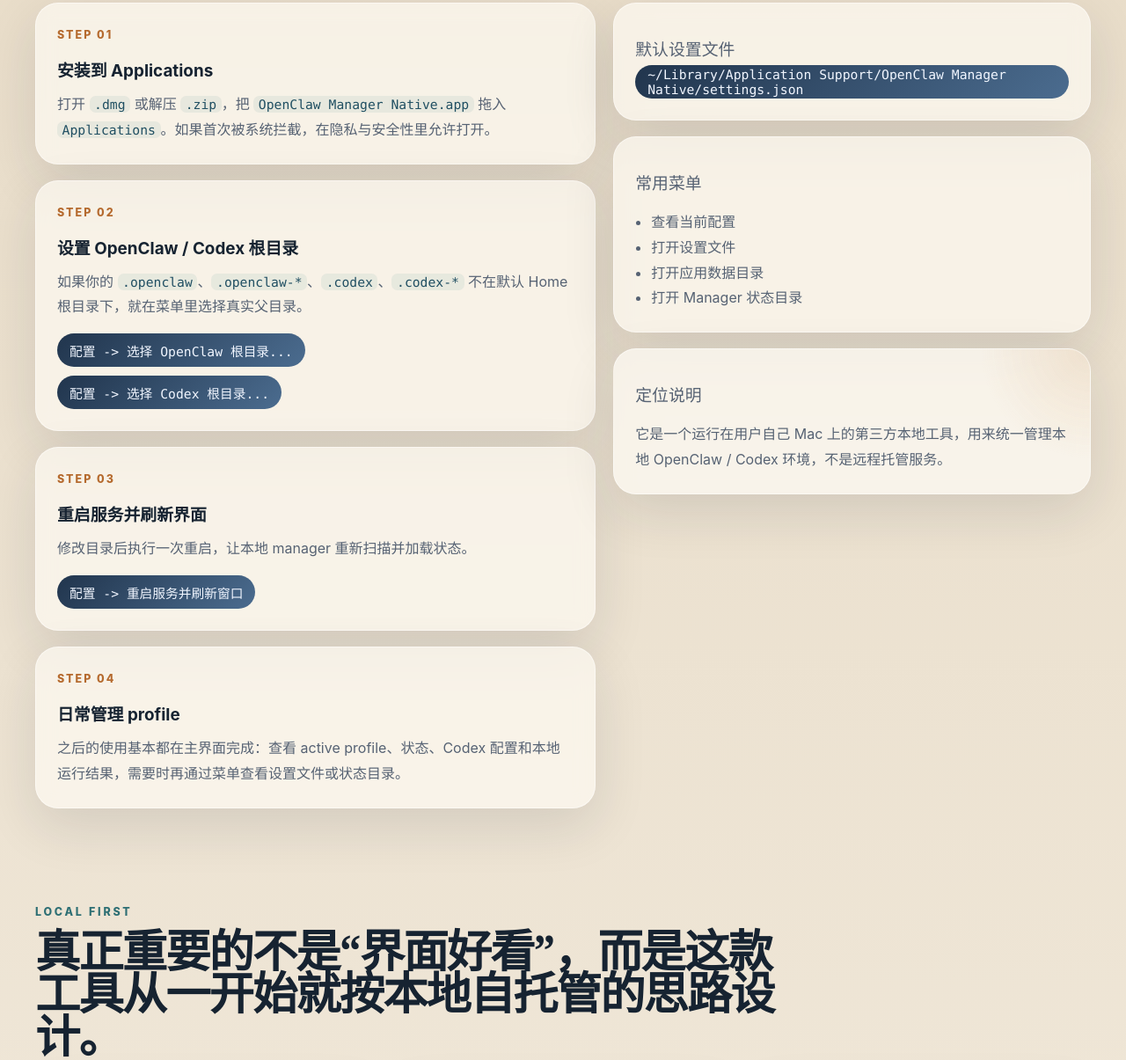
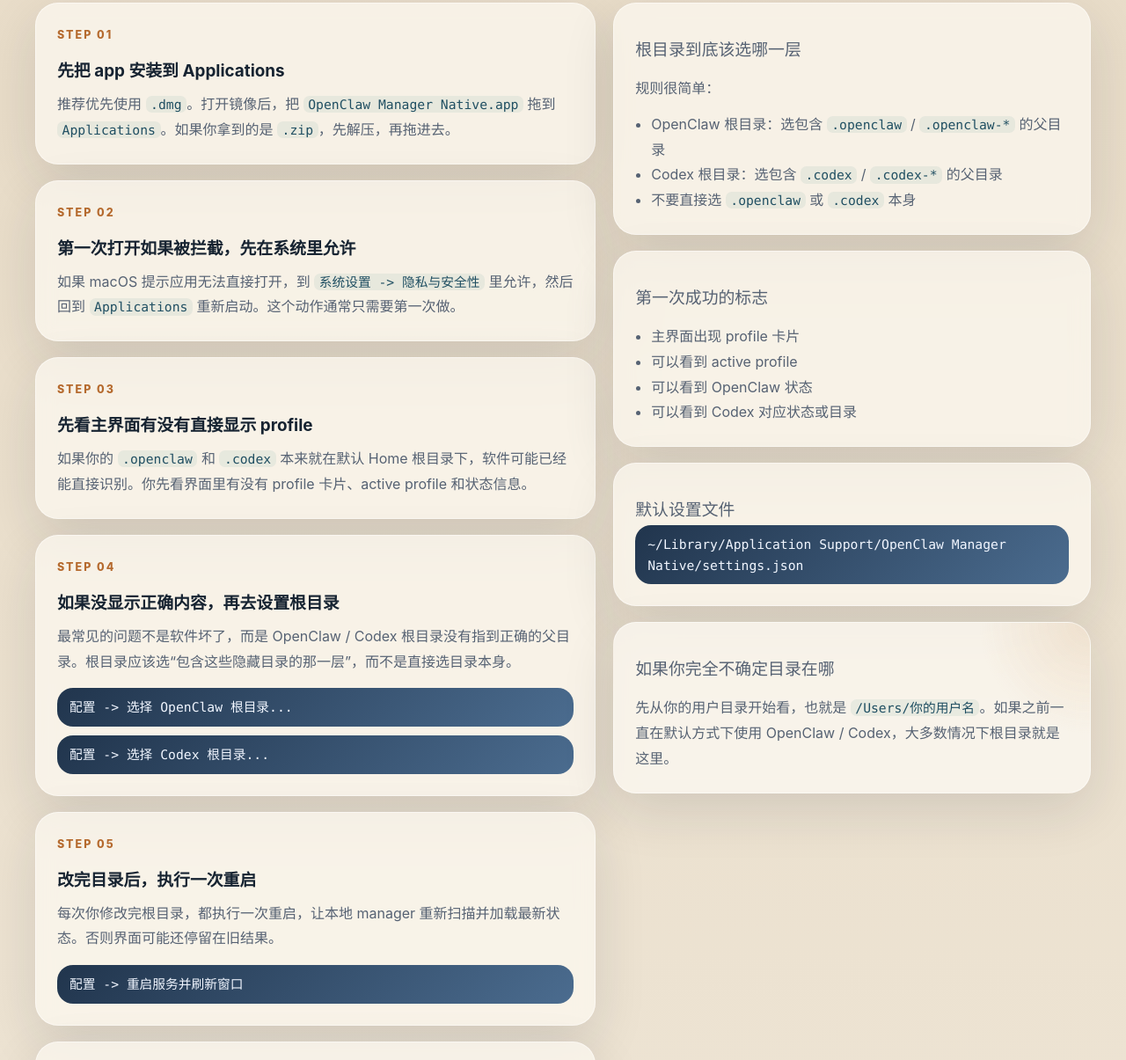
Before and after one commit to henry-insomniac/openclaw-manager-native-site, a website built with Vite: page index.html in a window 1280 px wide. Shown: the part 2683-3888 px from the top of the page at 88% size. Built offline with nearby package versions, Linux system fonts and the light colour scheme.

Commit message:
Improve first-use guidance on site

```diff
--- a/src/main.js
+++ b/src/main.js
@@ -193,56 +193,75 @@
       <section class="section usage-section" id="usage">
         <div class="section-heading reveal">
           <p class="eyebrow">USAGE GUIDE</p>
-          <h2>下载后怎么安装、第一次怎么配置、平时怎么用，这里直接说清楚。</h2>
+          <h2>如果这是你第一次使用，按下面顺序做，基本不会走偏。</h2>
         </div>
         <div class="usage-layout">
           <div class="usage-steps">
             <article class="usage-step reveal reveal-delay-1">
               <span class="feature-index">STEP 01</span>
-              <h3>安装到 Applications</h3>
-              <p>打开 <code>.dmg</code> 或解压 <code>.zip</code>，把 <code>OpenClaw Manager Native.app</code> 拖入 <code>Applications</code>。如果首次被系统拦截，在隐私与安全性里允许打开。</p>
+              <h3>先把 app 安装到 Applications</h3>
+              <p>推荐优先使用 <code>.dmg</code>。打开镜像后，把 <code>OpenClaw Manager Native.app</code> 拖到 <code>Applications</code>。如果你拿到的是 <code>.zip</code>，先解压，再拖进去。</p>
             </article>
             <article class="usage-step reveal reveal-delay-2">
               <span class="feature-index">STEP 02</span>
-              <h3>设置 OpenClaw / Codex 根目录</h3>
-              <p>如果你的 <code>.openclaw</code>、<code>.openclaw-*</code>、<code>.codex</code>、<code>.codex-*</code> 不在默认 Home 根目录下，就在菜单里选择真实父目录。</p>
+              <h3>第一次打开如果被拦截，先在系统里允许</h3>
+              <p>如果 macOS 提示应用无法直接打开，到 <code>系统设置 -> 隐私与安全性</code> 里允许，然后回到 <code>Applications</code> 重新启动。这个动作通常只需要第一次做。</p>
+            </article>
+            <article class="usage-step reveal reveal-delay-3">
+              <span class="feature-index">STEP 03</span>
+              <h3>先看主界面有没有直接显示 profile</h3>
+              <p>如果你的 <code>.openclaw</code> 和 <code>.codex</code> 本来就在默认 Home 根目录下，软件可能已经能直接识别。你先看界面里有没有 profile 卡片、active profile 和状态信息。</p>
+            </article>
+            <article class="usage-step reveal reveal-delay-1">
+              <span class="feature-index">STEP 04</span>
+              <h3>如果没显示正确内容，再去设置根目录</h3>
+              <p>最常见的问题不是软件坏了，而是 OpenClaw / Codex 根目录没有指到正确的父目录。根目录应该选“包含这些隐藏目录的那一层”，而不是直接选目录本身。</p>
               <div class="usage-command">
                 <code>配置 -> 选择 OpenClaw 根目录...</code>
                 <code>配置 -> 选择 Codex 根目录...</code>
               </div>
             </article>
-            <article class="usage-step reveal reveal-delay-3">
-              <span class="feature-index">STEP 03</span>
-              <h3>重启服务并刷新界面</h3>
-              <p>修改目录后执行一次重启，让本地 manager 重新扫描并加载状态。</p>
+            <article class="usage-step reveal reveal-delay-2">
+              <span class="feature-index">STEP 05</span>
+              <h3>改完目录后，执行一次重启</h3>
+              <p>每次你修改完根目录，都执行一次重启，让本地 manager 重新扫描并加载最新状态。否则界面可能还停留在旧结果。</p>
               <div class="usage-command">
                 <code>配置 -> 重启服务并刷新窗口</code>
               </div>
             </article>
-            <article class="usage-step reveal reveal-delay-1">
-              <span class="feature-index">STEP 04</span>
-              <h3>日常管理 profile</h3>
-              <p>之后的使用基本都在主界面完成：查看 active profile、状态、Codex 配置和本地运行结果，需要时再通过菜单查看设置文件或状态目录。</p>
+            <article class="usage-step reveal reveal-delay-3">
+              <span class="feature-index">STEP 06</span>
+              <h3>看到 profile 和状态，就说明第一次配置成功了</h3>
+              <p>第一次配置成功最明显的标志，就是主界面开始出现 profile 卡片、active profile、OpenClaw 状态和 Codex 对应信息。之后日常基本都在主界面完成。</p>
             </article>
           </div>
 
           <aside class="usage-aside reveal reveal-delay-2">
             <div class="usage-note">
+              <p class="usage-title">根目录到底该选哪一层</p>
+              <p>规则很简单：</p>
+              <ul class="usage-list">
+                <li>OpenClaw 根目录：选包含 <code>.openclaw</code> / <code>.openclaw-*</code> 的父目录</li>
+                <li>Codex 根目录：选包含 <code>.codex</code> / <code>.codex-*</code> 的父目录</li>
+                <li>不要直接选 <code>.openclaw</code> 或 <code>.codex</code> 本身</li>
+              </ul>
+            </div>
+            <div class="usage-note">
+              <p class="usage-title">第一次成功的标志</p>
+              <ul class="usage-list">
+                <li>主界面出现 profile 卡片</li>
+                <li>可以看到 active profile</li>
+                <li>可以看到 OpenClaw 状态</li>
+                <li>可以看到 Codex 对应状态或目录</li>
+              </ul>
+            </div>
+            <div class="usage-note">
               <p class="usage-title">默认设置文件</p>
               <code>~/Library/Application Support/OpenClaw Manager Native/settings.json</code>
             </div>
-            <div class="usage-note">
-              <p class="usage-title">常用菜单</p>
-              <ul class="usage-list">
-                <li>查看当前配置</li>
-                <li>打开设置文件</li>
-                <li>打开应用数据目录</li>
-                <li>打开 Manager 状态目录</li>
-              </ul>
-            </div>
             <div class="usage-note usage-note-accent">
-              <p class="usage-title">定位说明</p>
-              <p>它是一个运行在用户自己 Mac 上的第三方本地工具，用来统一管理本地 OpenClaw / Codex 环境，不是远程托管服务。</p>
+              <p class="usage-title">如果你完全不确定目录在哪</p>
+              <p>先从你的用户目录开始看，也就是 <code>/Users/你的用户名</code>。如果之前一直在默认方式下使用 OpenClaw / Codex，大多数情况下根目录就是这里。</p>
             </div>
           </aside>
         </div>
@@ -284,12 +303,16 @@
             <p>不需要。原生版内置了 app 运行需要的本地 runtime，面向最终用户的交付方式是 <code>.app</code>、<code>.zip</code> 和 <code>.dmg</code>。</p>
           </details>
           <details class="faq-item reveal reveal-delay-3">
+            <summary>第一次打开没看到 profile，最先检查什么？</summary>
+            <p>先检查 OpenClaw 根目录和 Codex 根目录是不是指向了正确的父目录；然后执行一次 <code>配置 -> 重启服务并刷新窗口</code>。</p>
+          </details>
+          <details class="faq-item reveal reveal-delay-1">
+            <summary>根目录到底要选目录本身，还是它的父目录？</summary>
+            <p>选父目录。比如你看到了 <code>/Users/你的用户名/.openclaw</code>，那 OpenClaw 根目录应该选 <code>/Users/你的用户名</code>，而不是直接选 <code>.openclaw</code>。</p>
+          </details>
+          <details class="faq-item reveal reveal-delay-2">
             <summary>它适合什么样的人？</summary>
             <p>适合频繁维护 OpenClaw / Codex 配置、需要多 profile 管理、希望把本地工作流做得更稳定的人。</p>
-          </details>
-          <details class="faq-item reveal reveal-delay-1">
-            <summary>官网现在最重要的卖点是什么？</summary>
-            <p>macOS 原生、本地自托管、无需 Docker、无需额外安装 Node、能把本地配置和切换流程收敛进一个清晰的管理台。</p>
           </details>
         </div>
       </section>
--- a/src/style.css
+++ b/src/style.css
@@ -621,11 +621,14 @@
 .usage-note > code {
   display: inline-flex;
   align-items: center;
-  width: fit-content;
+  width: 100%;
   min-height: 38px;
-  padding: 0 14px;
-  border-radius: 999px;
+  padding: 10px 14px;
+  border-radius: 18px;
   color: #f1f6ff;
+  line-height: 1.6;
+  white-space: normal;
+  overflow-wrap: anywhere;
   background: linear-gradient(135deg, #21354d, #4b6c8f);
 }
 
```
